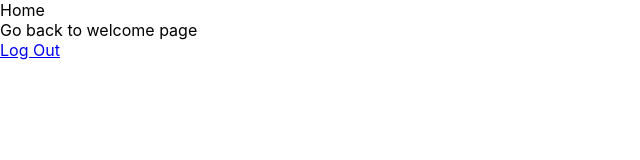
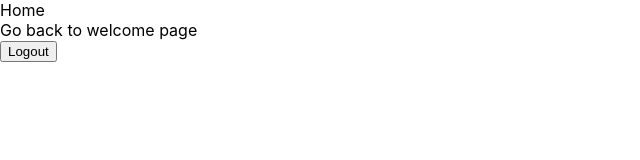
Before and after one commit to johnlundy94/fitness-app, a React (Create React App) app: page /home in a window 1280 px wide. Shown: the top 160 px of the page, without its empty margins (0-640 px from the left). Built offline with nearby package versions, Linux system fonts and the light colour scheme; no server answers.

Commit message:
Logout functionality added

```diff
--- /dev/null
+++ b/src/components/Logout.js
@@ -0,0 +1,15 @@
+import { useNavigate } from "react-router-dom";
+import { resetUserSession } from "../service/AuthService";
+
+const Logout = () => {
+  const navigate = useNavigate();
+
+  const logoutHandler = () => {
+    resetUserSession();
+    navigate("/");
+  };
+
+  return <input type="button" value="Logout" onClick={logoutHandler} />;
+};
+
+export default Logout;
--- a/src/pages/Home.js
+++ b/src/pages/Home.js
@@ -1,4 +1,4 @@
-import { Link } from "react-router-dom";
+import Logout from "../components/Logout";
 
 function Home() {
   return (
@@ -7,7 +7,7 @@ function Home() {
       <br />
       Go back to welcome page
       <br />
-      <Link to="/">Log Out</Link>
+      <Logout />
     </>
   );
 }
--- a/src/pages/Questions.js
+++ b/src/pages/Questions.js
@@ -1,4 +1,4 @@
-import { Link } from "react-router-dom";
+import Logout from "../components/Logout";
 
 function Questions() {
   return (
@@ -7,7 +7,7 @@ function Questions() {
       <br />
       Go back to welcome page
       <br />
-      <Link to="/">Log Out</Link>
+      <Logout />
     </>
   );
 }
```
